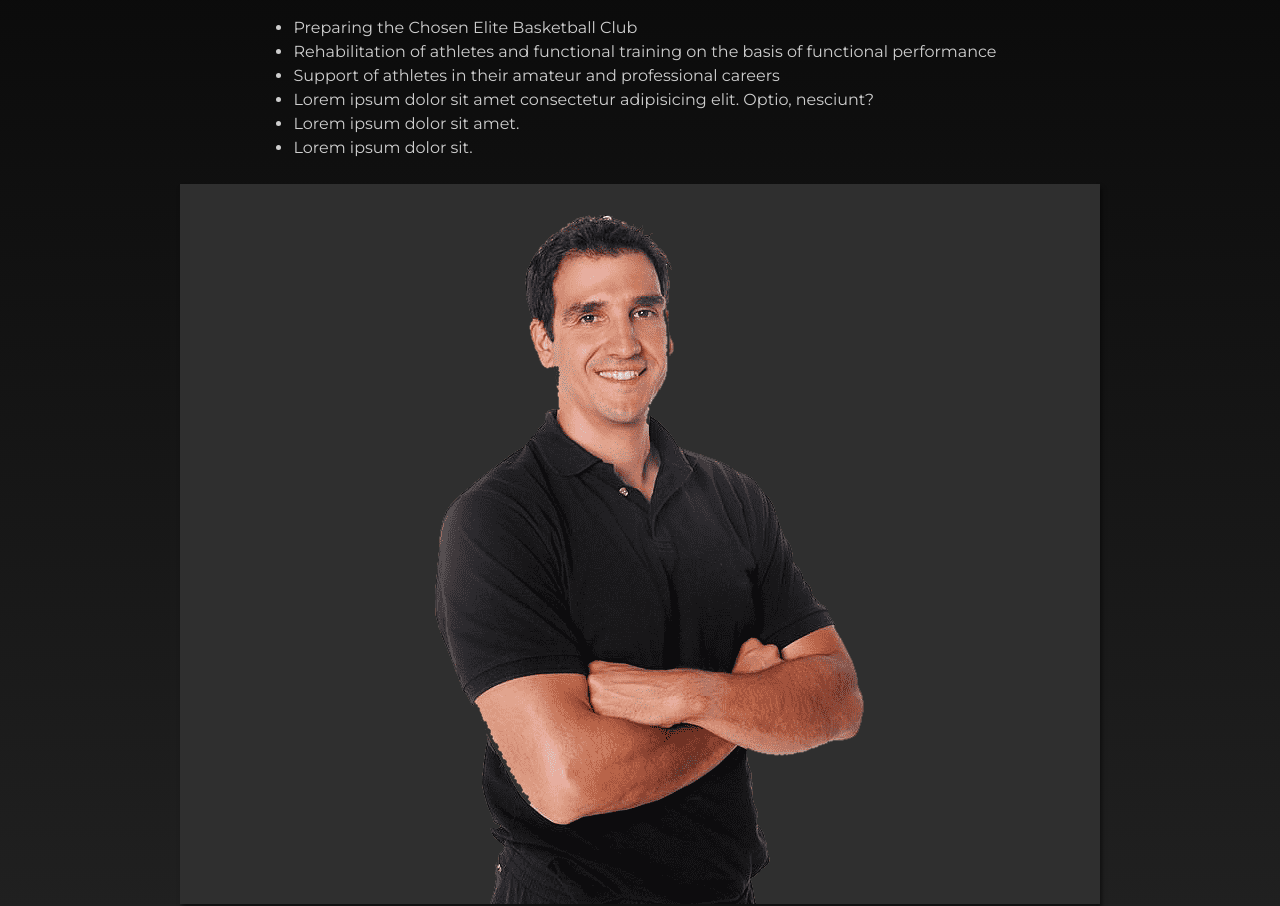
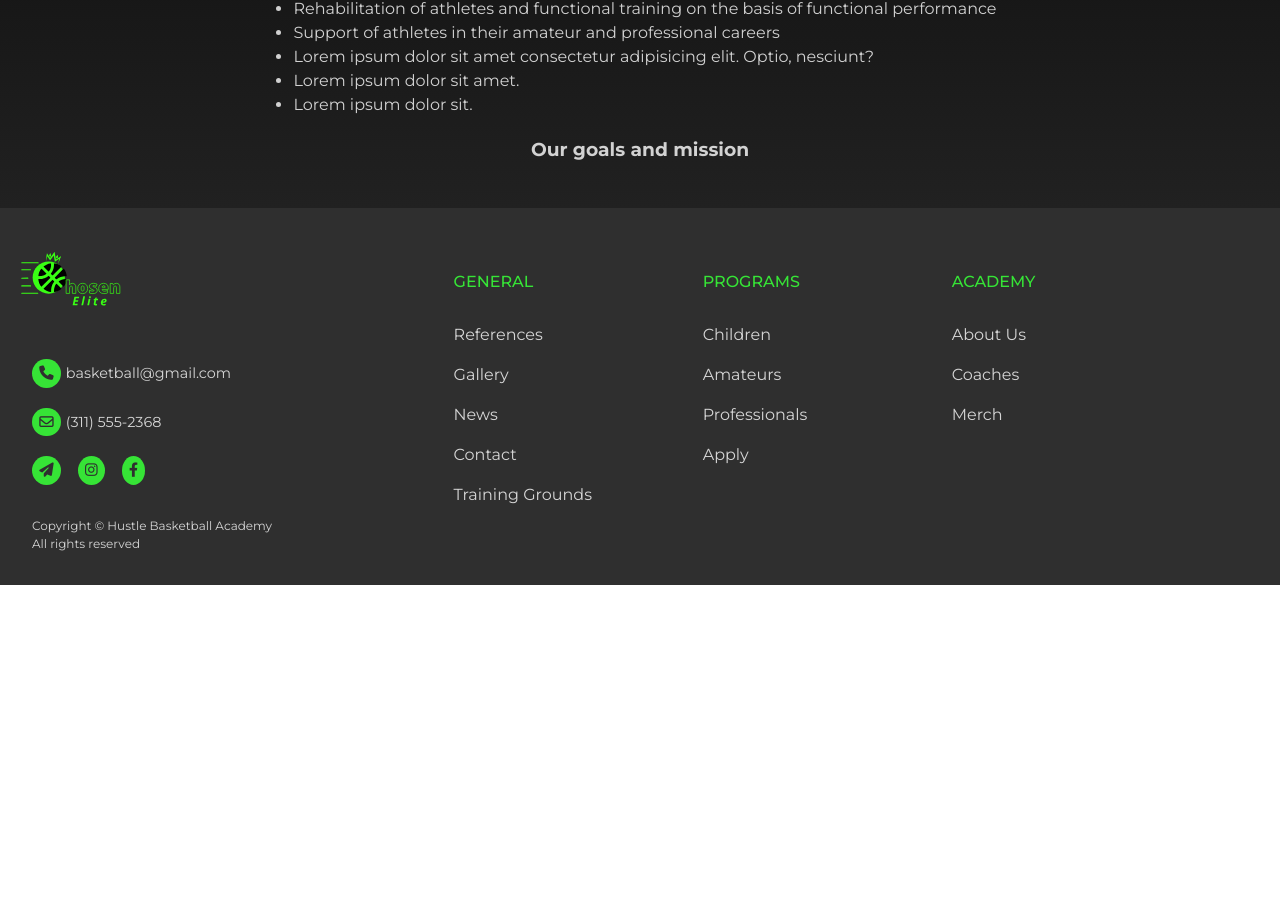
Before and after one commit to anthonyjprater/chosen-elite, a Vue app: page /about in a window 1280 px wide. Shown: the part 947-1853 px from the top of the page. After the commit the page ends 1532 px from the top, so only its background shows below. Built offline with nearby package versions, Linux system fonts and the light colour scheme.

Commit message:
test node version bug

```diff
--- a/src/views/AboutUs.vue
+++ b/src/views/AboutUs.vue
@@ -20,7 +20,7 @@ const image = ref("url('/ce_02.jpg')")
         <p>Chosen Elite Basketball Academy provides an intensive training program that includes not only on-court training, but also physical training, participation in competitions and tactics discussion sessions. It provides training opportunities for beginners as well as professional athletes looking to improve their level of play.</p>
         <p class="accent">Chosen Elite Basketball Academy emphasizes the development of skills such as ball control, passing, shooting, defense, and the strategic elements of the game, such as reading the game and making decisions on the court. Participants recieve personalized guidance from coaches and assistance in setting and achieving their basketball goals.</p>
         <p>Chosen Elite Basketball Academy also offers opportunities to socialize and collaborate with other players, which helps develop team spirit and improve social skills. The Academy strives to create an enjoyable and motivating atmosphere for all participants, where everyone can realize their potential and reach new heights in the game. </p>
-        <img src="coach.png" alt="">
+        <!-- <img src="coach.png" alt=""> -->
         <h3>Our goals and mission</h3>
         <ul>
             <li>Preparing the Chosen Elite Basketball Club</li>
```
